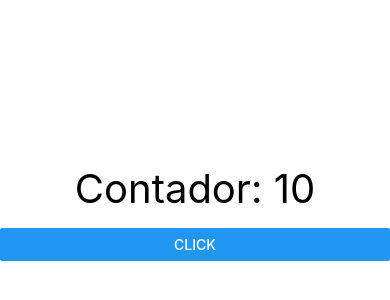
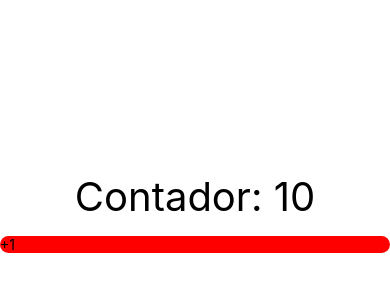
Before and after one commit to DarkRose73/CounterApp-ReactNative, a React Native app: screen / in a window 390 px wide. Shown: the part 202-502 px from the top of the page. Built offline with nearby package versions, Linux system fonts and the light colour scheme.

Commit message:
TouchableOpacity

```diff
--- a/src/screens/CounterScreen.tsx
+++ b/src/screens/CounterScreen.tsx
@@ -1,5 +1,5 @@
 import React, {useState} from 'react';
-import {Button, Text, View} from 'react-native';
+import {Button, Text, TouchableOpacity, View} from 'react-native';
 
 export const CounterScreen = () => {
   const [counter, setCounter] = useState(10);
@@ -14,7 +14,11 @@ export const CounterScreen = () => {
         }}>
         Contador: {counter}
       </Text>
-      <Button title="Click" onPress={() => setCounter(counter + 1)} />
+      <TouchableOpacity onPress={() => setCounter(counter + 1)}>
+        <View style={{backgroundColor: 'red', borderRadius: 100}}>
+          <Text>+1</Text>
+        </View>
+      </TouchableOpacity>
     </View>
   );
 };
```
